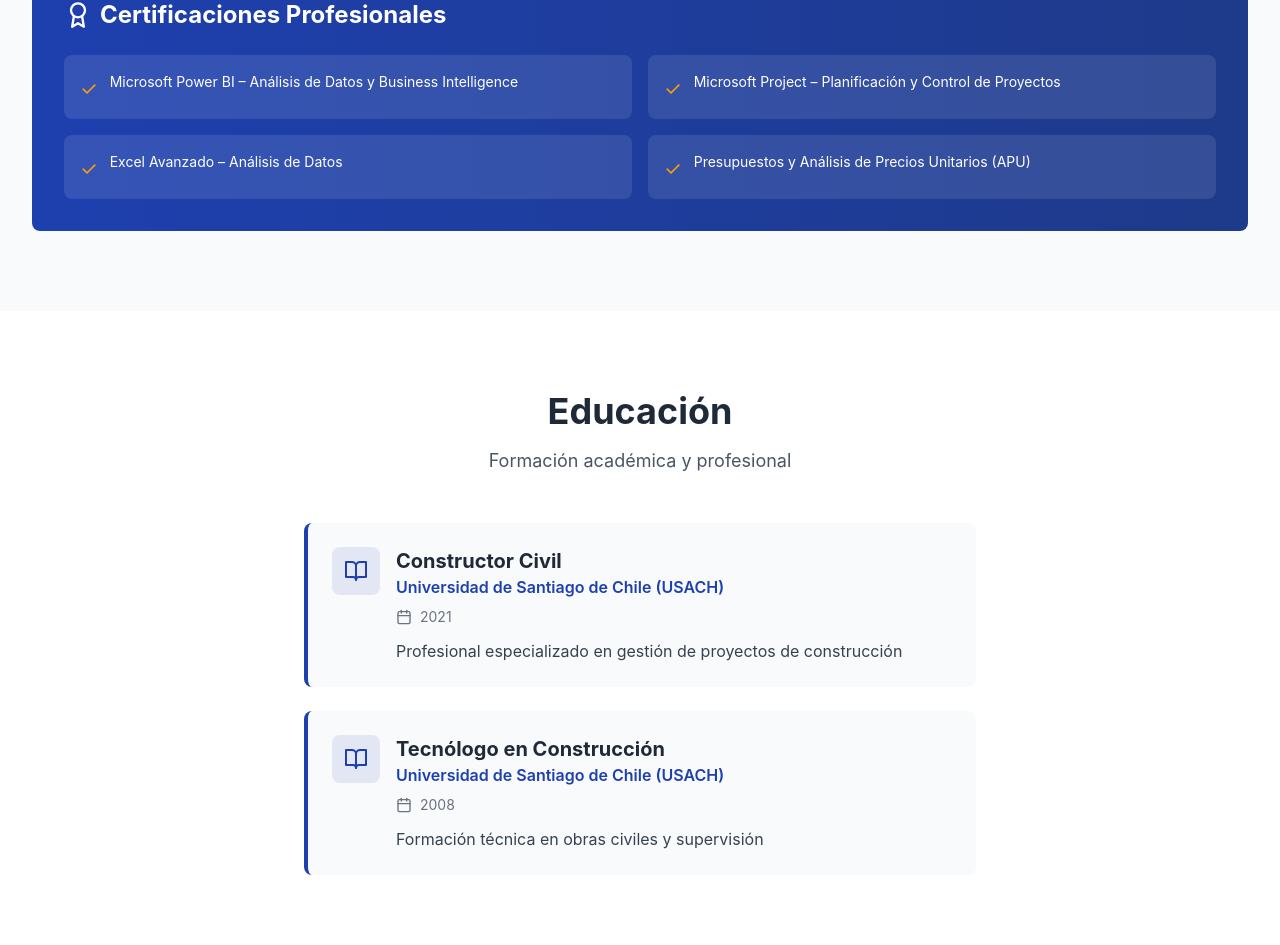
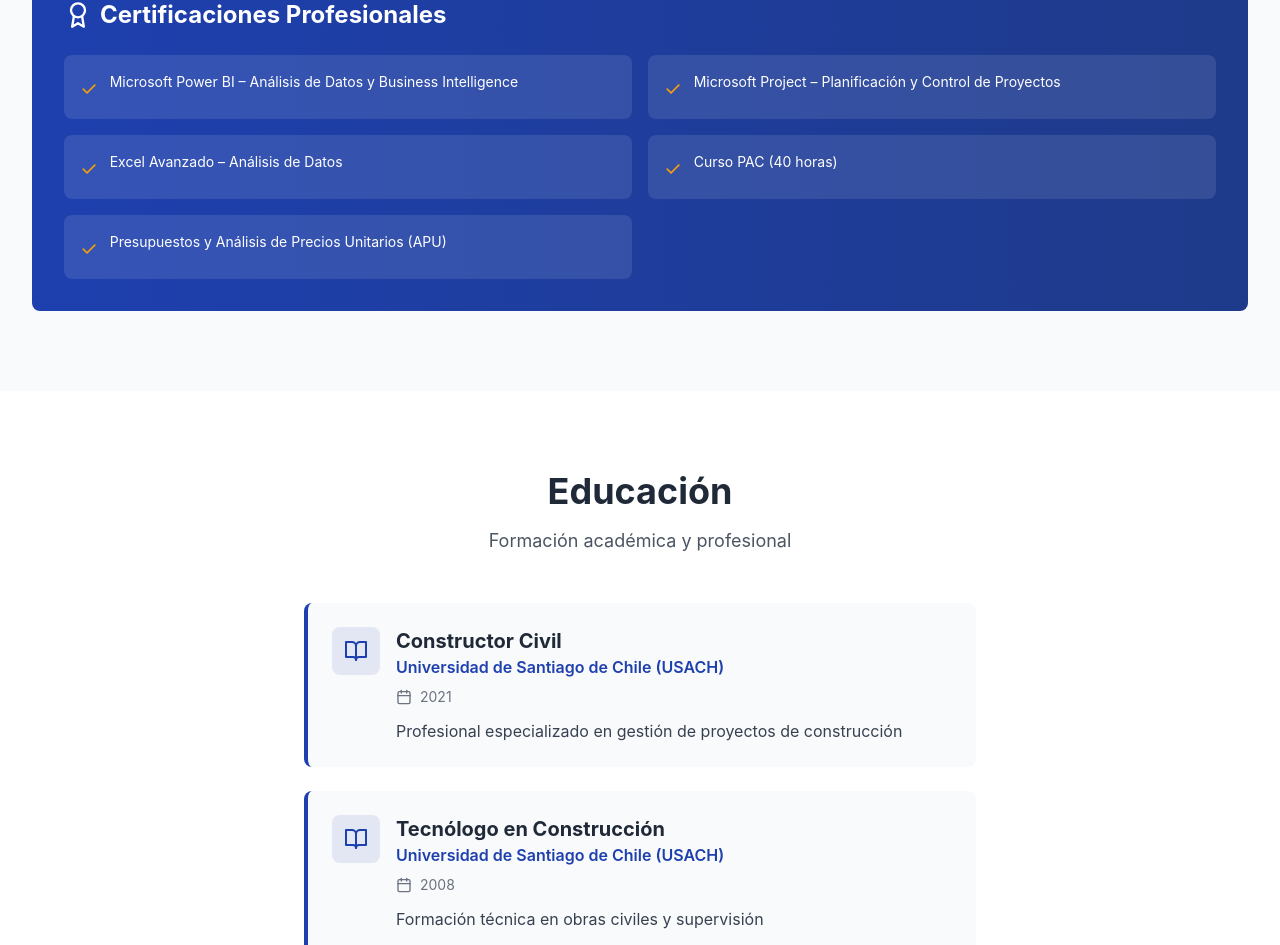
Before and after one commit to FelipeM2121/felipe-moena-portfolio, a React (Vite) app: page / in a window 1280 px wide. Shown: the part 5308-6253 px from the top of the page. Built offline with nearby package versions, Linux system fonts and the light colour scheme.

Commit message:
Mantener Curso PAC sin la etiqueta de Prevención de Riesgos

```diff
--- a/src/data/skills.ts
+++ b/src/data/skills.ts
@@ -34,5 +34,6 @@ export const certifications = [
   "Microsoft Power BI – Análisis de Datos y Business Intelligence",
   "Microsoft Project – Planificación y Control de Proyectos",
   "Excel Avanzado – Análisis de Datos",
+  "Curso PAC (40 horas)",
   "Presupuestos y Análisis de Precios Unitarios (APU)"
 ];
```
